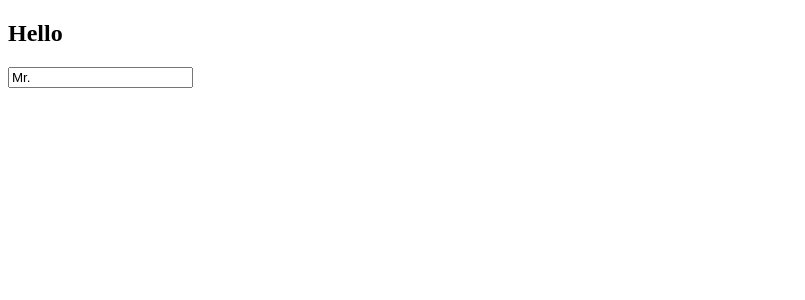
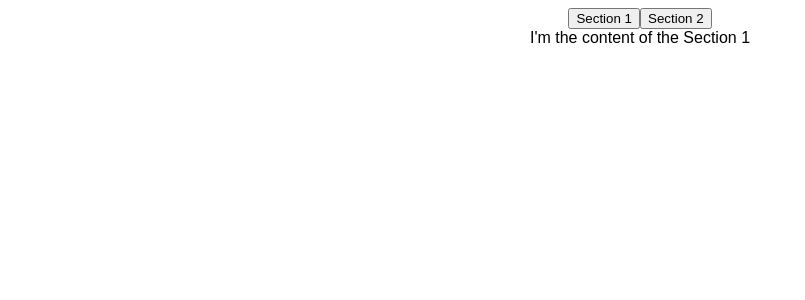
Before and after one commit to kimdoyeonn/react-hooks, a React (Create React App) app: page / in a window 1280 px wide. Shown: the top 300 px of the page, without its empty margins (0-805 px from the left). Built offline with nearby package versions, Linux system fonts and the light colour scheme.

Commit message:
#1.3 useTabs

```diff
--- a/src/App.js
+++ b/src/App.js
@@ -1,31 +1,37 @@
 import React, { Component, useState } from "react";
 import "./styles.css";
 
-const useInput = (initialValue, validator) => {
-  const [value, setValue] = useState(initialValue);
-  const onChange = (event) => {
-    const {
-      target: { value }
-    } = event;
-    let willUpdate = true;
-    if (typeof validator === "function") {
-      willUpdate = validator(value);
-    }
-    if (willUpdate) {
-      setValue(value);
-    }
+const content = [
+  {
+    tab: "Section 1",
+    content: "I'm the content of the Section 1"
+  },
+  {
+    tab: "Section 2",
+    content: "I'm the content of the Section 2"
+  }
+];
+
+const useTabs = (initialTab, allTabs) => {
+  if (!allTabs || !Array.isArray(allTabs)) {
+    return;
+  }
+  const [currentIndex, setCurrentIndex] = useState(initialTab);
+  return {
+    currentItem: allTabs[currentIndex],
+    changeItem: setCurrentIndex
   };
-  return { value, onChange };
 };
 
 const App = () => {
-  const maxLen = (value) => !value.includes("@");
-  const name = useInput("Mr.", maxLen);
+  const { currentItem, changeItem } = useTabs(0, content);
   return (
-    <>
-      <h2>Hello</h2>
-      <input placeholder="Name" {...name} />
-    </>
+    <div className="App">
+      {content.map((section, index) => (
+        <button onClick={() => changeItem(index)}>{section.tab}</button>
+      ))}
+      <div>{currentItem.content}</div>
+    </div>
   );
 };
 
```
Also changed, not shown: 1 other file (tests, documents, lock files or other folders).
